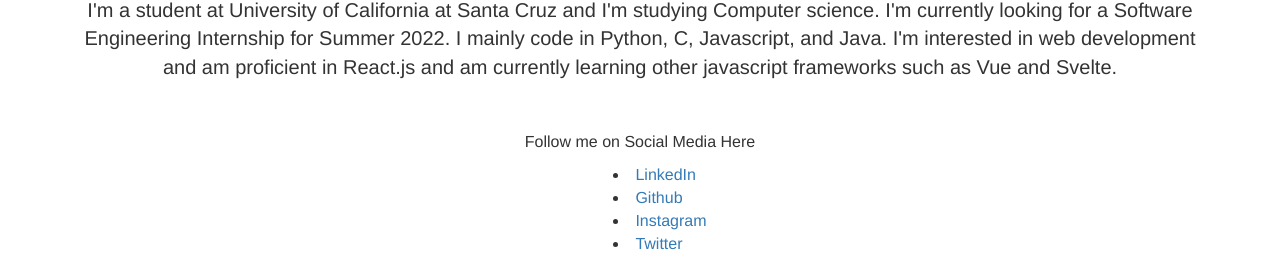
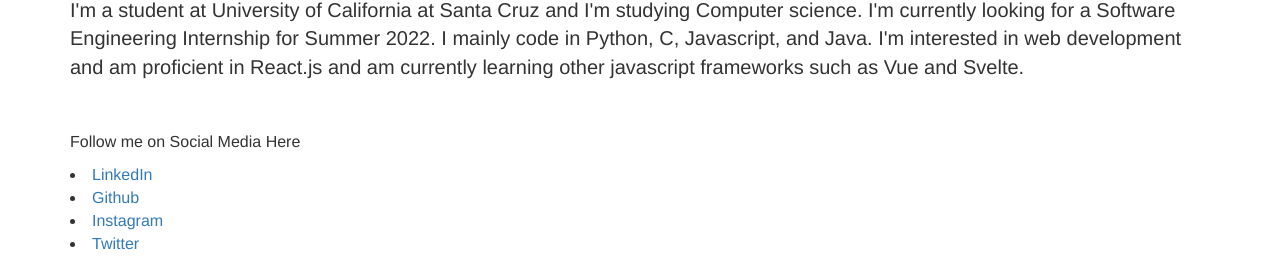
Before and after one commit to rvaidun/rvaidun.github.io, a plain HTML site: page index.html in a window 1280 px wide. Shown: the part 554-820 px from the top of the page. Drawn offline with nearby package versions, Linux system fonts and the light colour scheme.

Commit message:
left align

```diff
--- a/index.html
+++ b/index.html
@@ -10,7 +10,7 @@
 </head>
 <!-- Center the body -->
 <body class="rahul-styles-body">
-    <div class="container">
+    <div class="container" style="text-align:left">
         <img src="myphoto.jpeg" alt="My Photo" width="400" height="400">
         <h1>Hi! 👋</h1>
         <p style="font-size: 20px;">I'm a student at University of California at Santa Cruz and I'm studying Computer science. I'm currently looking for a Software Engineering Internship for Summer 2022. I mainly code in Python, C, Javascript, and Java. I'm interested in web development and am proficient in React.js and am currently learning other javascript frameworks such as Vue and Svelte.</p>
@@ -19,7 +19,7 @@
         <br>
         <br>
         <p style="font-size: medium"> Follow me on Social Media Here </p>
-        <ul class="text-left" style="display:inline-block;vertical-align:middle;font-size:medium">
+        <ul class="text-left" style="display:inline-block;vertical-align:middle;font-size:medium;padding-left: 0;">
             <li> <a href="https://www.linkedin.com/in/rahulvaidun/">LinkedIn</a> </li>
             <li> <a href="https://github.com/rvaidun">Github</a> </li>
             <li> <a href="https://www.instagram.com/rahulvaidun/">Instagram</a> </li>
```
